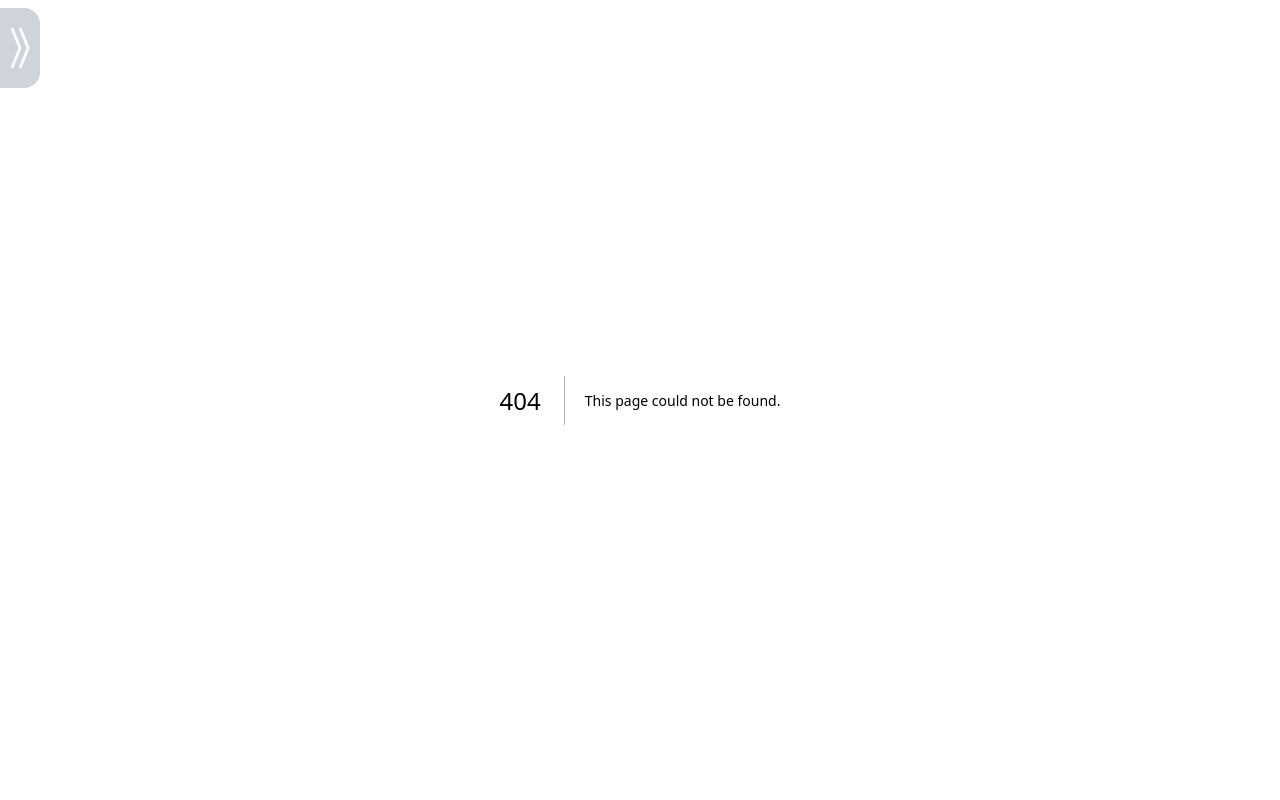
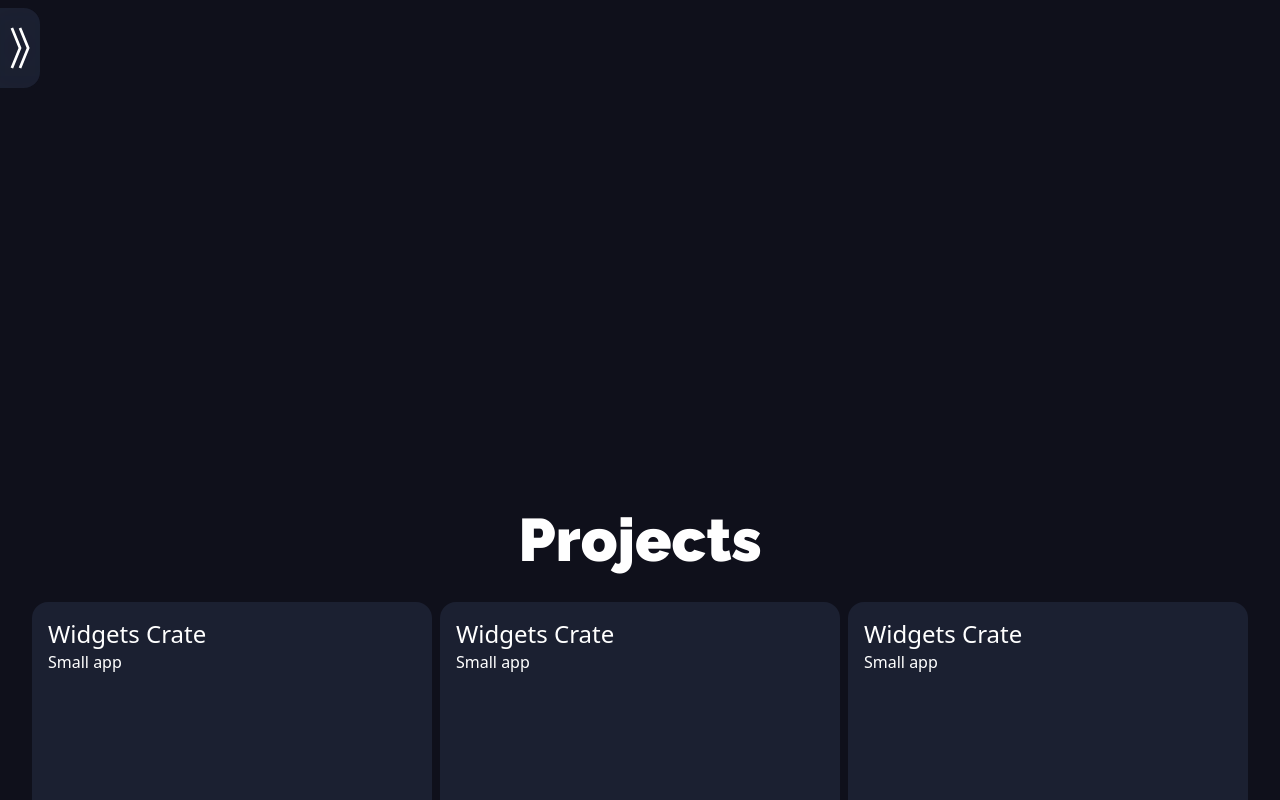
Before and after one commit to FilippoDude/portfolio, a Next.js app: page /projects in a window 1280 px wide. Before the commit this address had no page. Shown: the top 800 px of the page. Built offline with nearby package versions, Linux system fonts and the light colour scheme.

Commit message:
feat(projects): add basic project cards and focused project div

```diff
--- a/package.json
+++ b/package.json
@@ -23,14 +23,14 @@
     "three": "^0.178.0"
   },
   "devDependencies": {
-    "@eslint/eslintrc": "^3",
+    "@eslint/eslintrc": "^0.1.0",
     "@tailwindcss/postcss": "^4",
     "@types/node": "^20",
     "@types/react": "^19",
     "@types/react-dom": "^19",
     "@types/three": "^0.178.0",
-    "eslint": "^9",
-    "eslint-config-next": "15.2.3",
+    "eslint": "^10.0.2",
+    "eslint-config-next": "^0.2.4",
     "tailwindcss": "^4",
     "typescript": "^5"
   }
--- a/src/app/components/sections/Skills.tsx
+++ b/src/app/components/sections/Skills.tsx
@@ -32,7 +32,7 @@ const SkillsSection = ({
       className="relative min-h-180 h-fit py-20 xl:py-0 xl:h-screen w-screen overflow-hidden flex justify-center items-center  bg-[#131522] z-10"
     >
       <h1 className="absolute z-0 text-white opacity-75 font-black font-raleway-sans italic text-[32rem]">
-        SKILLS
+        PROGRAMMING
       </h1>
       <div className="relative z-1 w-10/12 h-fit py-20 xl:py-0 xl:h-10/12 bg-[#1c2032d8] rounded-2xl flex flex-wrap items-center justify-center gap-10 border-2 border-gray-500 ">
         <div
--- a/src/app/globals.css
+++ b/src/app/globals.css
@@ -1,25 +1,25 @@
 @import "tailwindcss";
 
 @keyframes splashText {
-  0%{
+  0% {
     transform: scale(0.9);
   }
-  100%{
+  100% {
     transform: scale(1);
   }
 }
 @theme inline {
   --animate-splash: splashText ease-in-out 0.5s infinite alternate;
 
-  --color-background: #F5F0F6;
-  --color-background2: #22AED1;
+  --color-background: #f5f0f6;
+  --color-background2: #22aed1;
   --font-sans: var(--font-manrope-sans);
   --font-mono: var(--font-geist-mono);
   --font-raleway-sans: var(--font-raleway-sans);
-
 }
 
-@media (prefers-color-scheme: dark){}
+@media (prefers-color-scheme: dark) {
+}
 
 body {
   background: var(--color-background);
@@ -34,10 +34,10 @@ body {
   scrollbar-width: none;
 }
 
-.navigation-button{
+.navigation-button {
   padding: 2px 2px;
   border-radius: 2px;
-  background: linear-gradient(45deg, #22273E, #2E3754);
+  background: linear-gradient(45deg, #22273e, #2e3754);
   -webkit-mask:
     linear-gradient(#fff 0 0) content-box,
     linear-gradient(#fff 0 0);
@@ -49,3 +49,12 @@ body {
   mask-composite: exclude;
   background-clip: border-box;
 }
+
+.scrollbar-hide {
+  -ms-overflow-style: none;
+  scrollbar-width: none;
+}
+
+.scrollbar-hide::-webkit-scrollbar {
+  display: none;
+}
--- a/src/app/layout.tsx
+++ b/src/app/layout.tsx
@@ -1,6 +1,6 @@
+import "./globals.css";
 import type { Metadata } from "next";
-import { Geist, Geist_Mono, Manrope, Raleway} from "next/font/google";
-import "./globals.css";
+import { Geist, Geist_Mono, Manrope, Raleway } from "next/font/google";
 import NavigationButton from "./components/Navigation";
 
 const geistSans = Geist({
@@ -10,8 +10,8 @@ const geistSans = Geist({
 
 const raleywaySans = Raleway({
   variable: "--font-raleway-sans",
-  subsets: ["latin"]
-})
+  subsets: ["latin"],
+});
 
 const manropeSans = Manrope({
   variable: "--font-manrope-sans",
@@ -43,11 +43,15 @@ export const metadata: Metadata = {
   },
 };
 
-export default function RootLayout({children}: Readonly<{children: React.ReactNode;}>) {
+export default function RootLayout({
+  children,
+}: Readonly<{ children: React.ReactNode }>) {
   return (
     <html lang="en">
-      <body className={`${geistSans.variable} ${geistMono.variable} ${manropeSans.variable} ${raleywaySans.variable} antialiased`}>
-        <NavigationButton/>
+      <body
+        className={`${geistSans.variable} ${geistMono.variable} ${manropeSans.variable} ${raleywaySans.variable} antialiased`}
+      >
+        <NavigationButton />
         {children}
       </body>
     </html>
--- a/src/app/page.tsx
+++ b/src/app/page.tsx
@@ -52,9 +52,6 @@ export default function Home() {
 
           <div className="flex flex-row gap-4 items-center">
             <ContactsButtons></ContactsButtons>
-            <button className="bg-[#91ff00] py-2 h-fit mt-2 w-30 rounded-sm text-black font-sans font-bold opacity-80 cursor-pointer">
-              W.I.P
-            </button>
           </div>
         </div>
       </section>
--- /dev/null
+++ b/src/app/projects/components/project-popup.tsx
@@ -0,0 +1,59 @@
+import { useEffect, useRef } from "react";
+import { Project } from "../types";
+
+export default function ProjectPopup({
+  project,
+  closeProject,
+}: {
+  project: Project;
+  closeProject: () => void;
+}) {
+  const containerRef = useRef<HTMLDivElement | null>(null);
+  const percentageRef = useRef<HTMLDivElement | null>(null);
+  const percentageContainerRef = useRef<HTMLDivElement | null>(null);
+  const onScroll = () => {
+    const containerDiv = containerRef.current;
+    const percentageDiv = percentageRef.current;
+    const percentageContainerDiv = percentageContainerRef.current;
+    if (!containerDiv || !percentageDiv || !percentageContainerDiv) return;
+
+    const scrollPercentage =
+      (containerDiv.scrollTop /
+        (containerDiv.scrollHeight - containerDiv.clientHeight)) *
+      100;
+
+    console.log(percentageContainerDiv.clientHeight);
+    percentageDiv.style.height =
+      (scrollPercentage * percentageContainerDiv.clientHeight) / 100 + "px";
+  };
+  useEffect(() => {
+    containerRef.current?.addEventListener("scroll", onScroll);
+  }, []);
+  return (
+    <div
+      ref={containerRef}
+      className=" overscroll-none top-0 fixed w-full py-10 overflow-y-scroll scrollbar-hide h-full bg-[#1111131a] backdrop-blur-2xl z-10"
+    >
+      <div className=" w-full  relative flex items-center justify-center ">
+        <div className="relative w-10/12 min-h-400 bg-[#1c2032d8] rounded-4xl h-full p-8 flex justify-end flex-row gap-2">
+          <button
+            onClick={closeProject}
+            className="absolute top-6 right-8 font-raleway-sans text-6xl font-black text-white cursor-pointer"
+          >
+            X
+          </button>
+          <div className="h-full w-full ">{project.innerPage}</div>
+          <div
+            ref={percentageContainerRef}
+            className="sticky top-1/6 w-10 h-100 bg-[#ffffff8a] rounded-2xl overflow-hidden"
+          >
+            <div
+              ref={percentageRef}
+              className="bg-white w-full h-10 duration-75"
+            ></div>
+          </div>
+        </div>
+      </div>
+    </div>
+  );
+}
--- /dev/null
+++ b/src/app/projects/page.tsx
@@ -0,0 +1,98 @@
+"use client";
+
+import { useEffect, useRef, useState } from "react";
+import WidgetsCrateProject from "./projects/widgets-crate";
+import { Project } from "./types";
+import ProjectPopup from "./components/project-popup";
+import gsap from "gsap";
+const projects: Project[] = [
+  {
+    name: "Widgets Crate",
+    description: "Small app",
+    backgroundImage: "",
+    innerPage: <WidgetsCrateProject />,
+  },
+  {
+    name: "Widgets Crate",
+    description: "Small app",
+    backgroundImage: "",
+    innerPage: <WidgetsCrateProject />,
+  },
+  {
+    name: "Widgets Crate",
+    description: "Small app",
+    backgroundImage: "",
+    innerPage: <WidgetsCrateProject />,
+  },
+  {
+    name: "Widgets Crate",
+    description: "Small app",
+    backgroundImage: "",
+    innerPage: <WidgetsCrateProject />,
+  },
+];
+const ProjectsPage = () => {
+  const [focusedProject, setFocusedProject] = useState<Project | null>(null);
+  const projectRefs = useRef<HTMLButtonElement[]>([]);
+  const animationPlayingRef = useRef<boolean>(false);
+
+  const playInAnimation = () => {
+    for (let i = 0; i < projects.length; i++) {
+      gsap.fromTo(
+        projectRefs.current[i],
+        { x: -10, opacity: 0 },
+        { x: 0, opacity: 1, duration: 0.2, delay: 0.2 * i },
+      );
+    }
+  };
+
+  useEffect(() => {
+    playInAnimation();
+  }, []);
+
+  const closeFocusedProject = () => {
+    setFocusedProject(null);
+  };
+  const projectClicked = (project: Project) => {
+    setFocusedProject(project);
+  };
+
+  return (
+    <div className={``}>
+      <div
+        className={` min-h-400 max-w-screen flex items-center justify-center flex-col bg-[#0F101B]`}
+      >
+        {focusedProject && (
+          <ProjectPopup
+            closeProject={closeFocusedProject}
+            project={focusedProject}
+          />
+        )}
+        <h1 className="font-raleway-sans text-6xl font-black text-white">
+          Projects
+        </h1>
+        <div className="flex flex-wrap mt-8 gap-2 max-w-320 justify-center">
+          {projects.map((project, i) => {
+            return (
+              <button
+                onClick={() => {
+                  projectClicked(project);
+                }}
+                key={i}
+                ref={(ref) => {
+                  if (ref) projectRefs.current[i] = ref;
+                }}
+                className="flex flex-col p-4 bg-[#42517340] rounded-2xl w-100 h-60 cursor-pointer z-0"
+              >
+                <h1 className="text-white text-2xl">{project.name}</h1>
+                <p className="text-white">{project.description}</p>
+              </button>
+            );
+          })}
+        </div>
+      </div>
+    </div>
+  );
+};
+
+export default ProjectsPage;
--- /dev/null
+++ b/src/app/projects/projects/widgets-crate.tsx
@@ -0,0 +1,3 @@
+export default function WidgetsCrateProject() {
+  return <div className="w-10 h-10 bg-amber-300"></div>;
+}
--- /dev/null
+++ b/src/app/projects/types.ts
@@ -0,0 +1,6 @@
+export interface Project {
+  name: string;
+  description: string;
+  backgroundImage: string;
+  innerPage: React.ReactNode;
+}
--- /dev/null
+++ b/src/app/services/github-service.ts
@@ -0,0 +1,37 @@
+export type CommitMetadata = {
+  repo: string;
+  message: string;
+  author: string;
+  date: string;
+  sha: string;
+  url: string;
+};
+
+export async function getLatestCommit(
+  owner: string = "FilippoDude",
+  repo: string,
+  token?: string,
+): Promise<CommitMetadata> {
+  const res = await fetch(
+    `https://api.github.com/repos/${owner}/${repo}/commits?per_page=1`,
+    {
+      headers: token ? { Authorization: `Bearer ${token}` } : undefined,
+    },
+  );
+
+  if (!res.ok) {
+    throw new Error(`Failed to fetch commits for ${owner}/${repo}`);
+  }
+
+  const data = await res.json();
+  const commit = data[0];
+
+  return {
+    repo: `${owner}/${repo}`,
+    message: commit.commit.message,
+    author: commit.commit.author.name,
+    date: commit.commit.author.date,
+    sha: commit.sha,
+    url: commit.html_url,
+  };
+}
```
Also changed, not shown: src/app/components/sections/Main.tsx (+3 -3 lines), 1 other file (tests, documents, lock files or other folders). Lines whose indentation alone changed are shown as unchanged.
